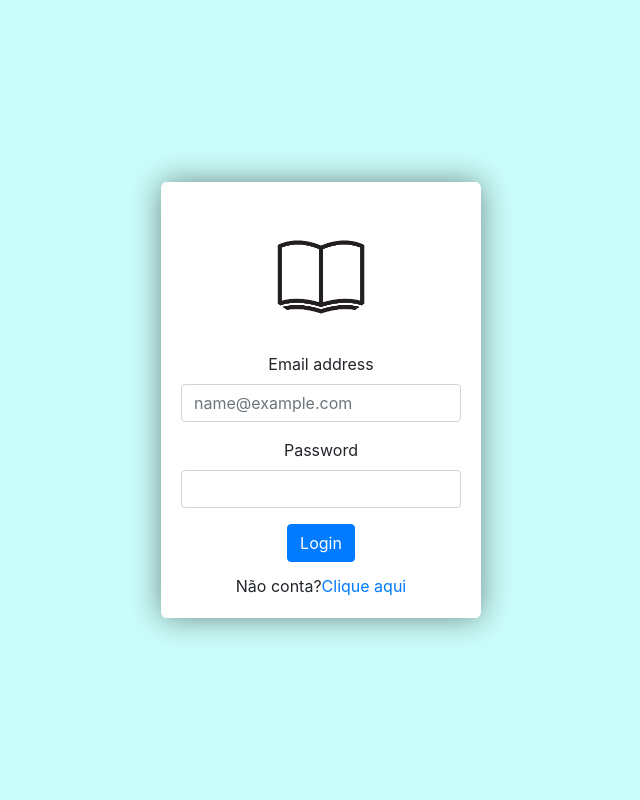
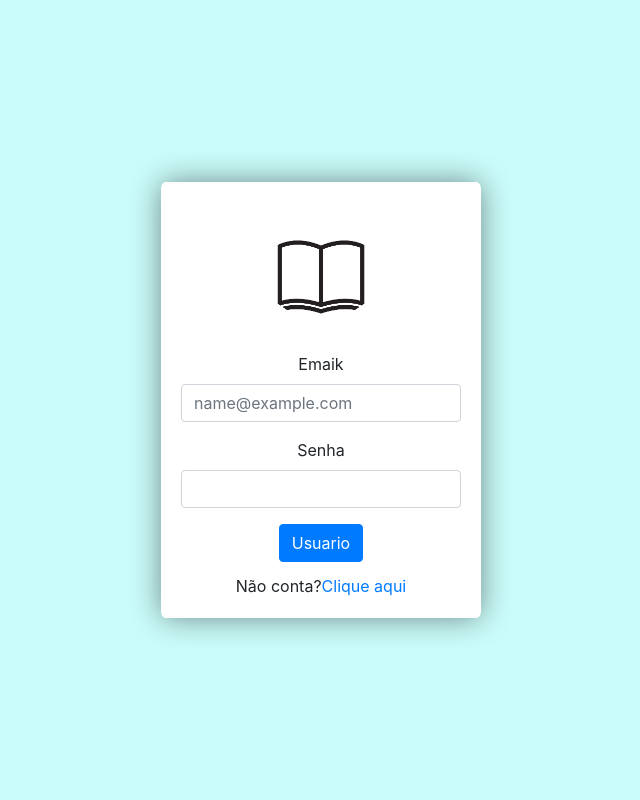
Before and after one commit to GustavoNL/ProjetoFaex, a PHP site: template src/views/user/login.php in a window 1280 px wide. Shown: the whole page, without its empty margins (319-959 px from the left). Run offline with PHP 8.4, Linux system fonts and the light colour scheme; the template is opened without the code that fills it, so the values that code supplies are empty.

Commit message:
tela login e loginpost

```diff
--- a/src/views/user/login.php
+++ b/src/views/user/login.php
@@ -27,14 +27,14 @@
                 <img src="public/img/images.png" alt="">
             </div>
             <div class="mb-3">
-                <label for="email" class="form-label">Email address</label>
+                <label for="email" class="form-label">Emaik</label>
                 <input name="email" type="email" class="form-control" id="email" placeholder="name@example.com" required>
             </div>
             <div class="mb-3">
-                <label for="password" class="form-label">Password</label>
+                <label for="password" class="form-label">Senha</label>
                 <input name="password" type="password" class="form-control" id="password" required>
             </div>
-            <button type="submit" class="btn btn-primary">Login</button>
+            <button type="submit" class="btn btn-primary">Usuario</button>
             <div class="container-action">
                 <span>Não conta?</span>
                 <a href="/PFaex/register">Clique aqui</a>
```
